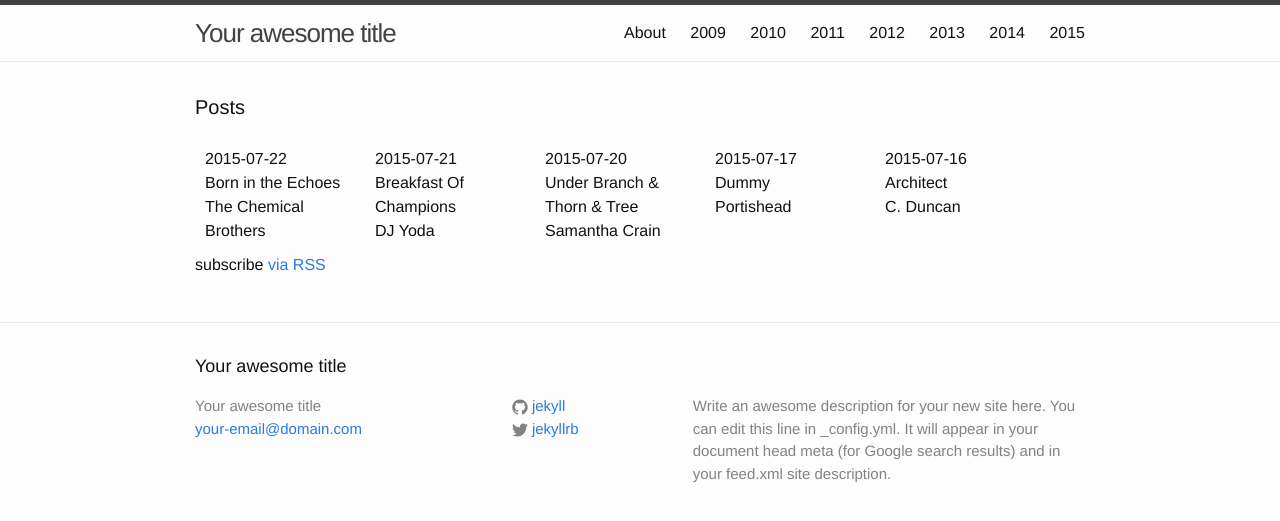
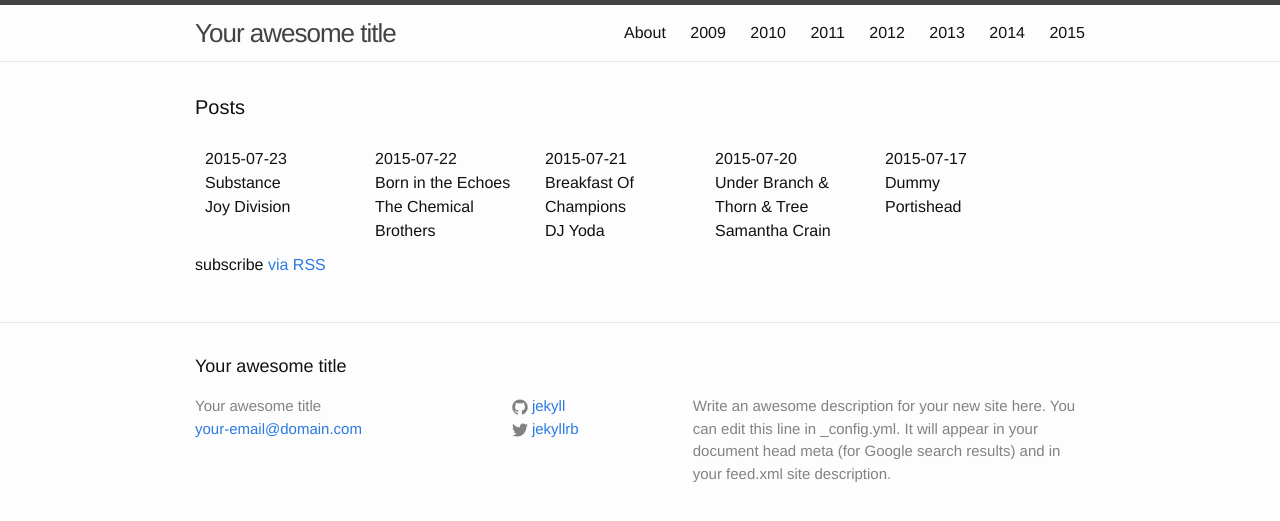
Before and after one commit to karaken12/bbc6musicaotd, a Jekyll site: the page built from site/index.html, in a window 1280 px wide. Shown: the top 521 px of the page. Built offline with Jekyll 4.4.1, drawn with Linux system fonts in a browser that asks for light colours.

Commit message:
Album for 2015-07-23.

```diff
--- a/site/_data/year/2015.yml
+++ b/site/_data/year/2015.yml
@@ -687,3 +687,8 @@
   artist: The Chemical Brothers
   title: Born in the Echoes
   twitter: https://twitter.com/BBC6Music/status/623765602126168064
+- date: 2015-07-23
+  artist: Joy Division
+  title: Substance
+  twitter: https://twitter.com/BBC6Music/status/624124704161464320
+  spotify-id: 7z7Q623XMKn7w6K6BWzOtO
```
